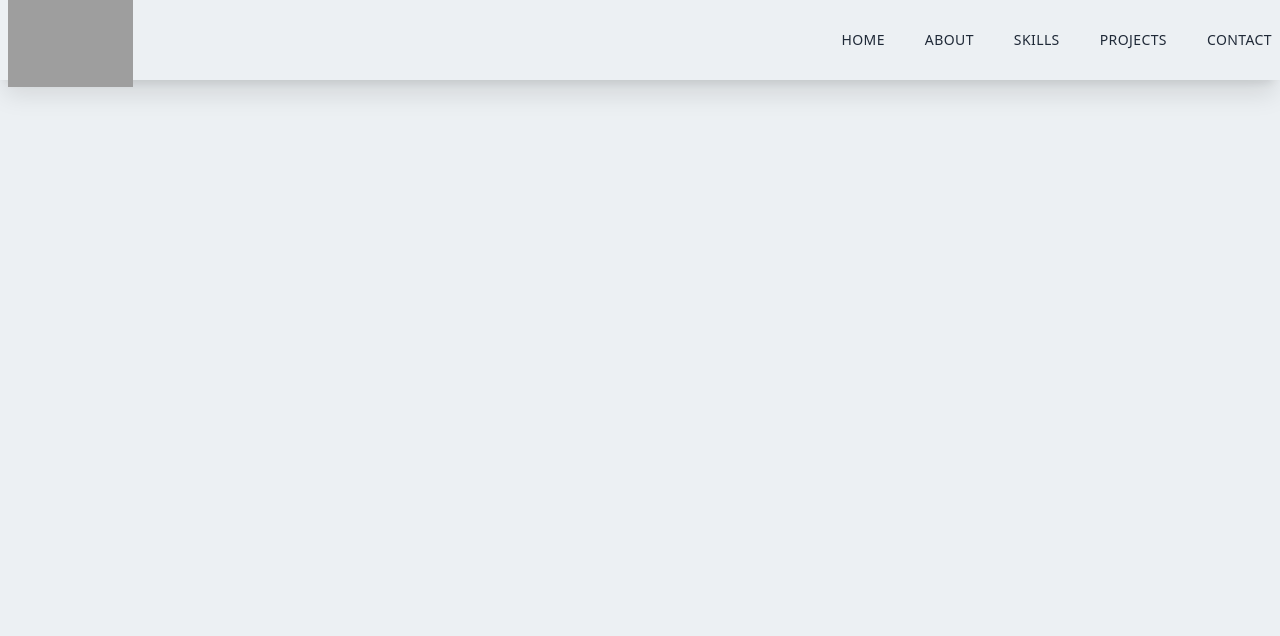
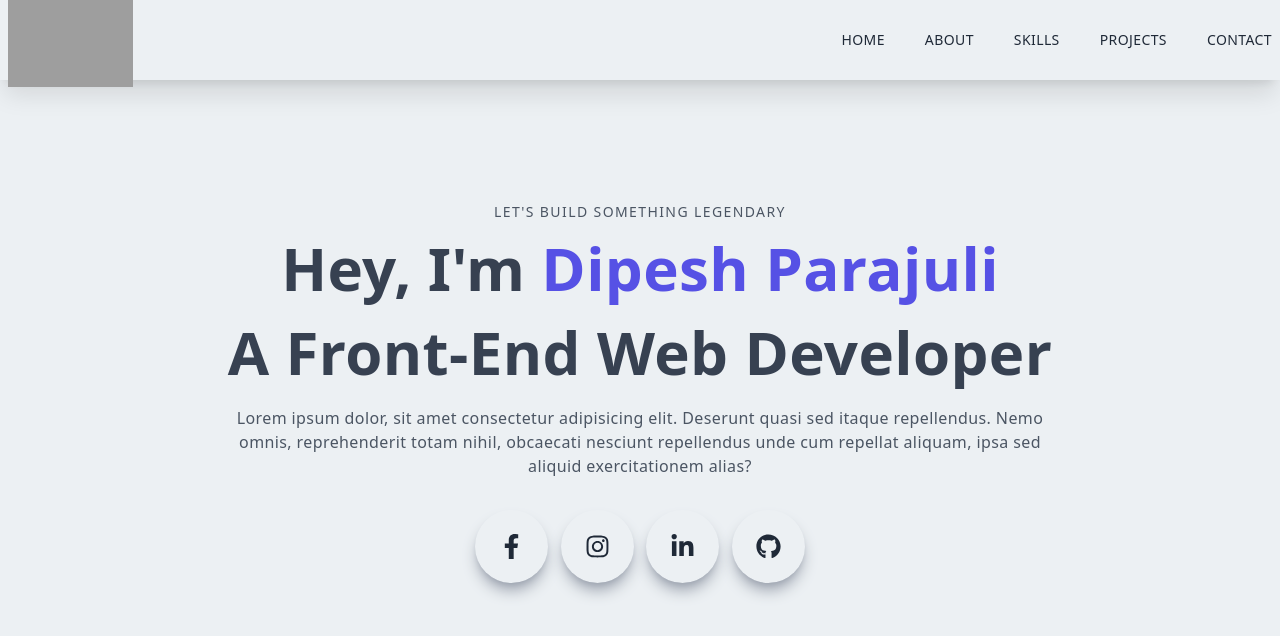
Before and after one commit to catkidd/portfolio-nextjs, a Next.js app: page / in a window 1280 px wide. Shown: the top 636 px of the page. Built offline with nearby package versions, Linux system fonts and the light colour scheme; grey boxes are pictures that could not be loaded.

Commit message:
feat: intro text added

```diff
--- a/components/Main.jsx
+++ b/components/Main.jsx
@@ -21,17 +21,17 @@ const Main = () => {
                             exercitationem alias?
                         </p>
                         <div className="flex items-center justify-between max-w-[330px] m-auto py-4">
-                            <div className="rounded-full shadow-lg shadow-gray-400 p-6 cursor-pointer hover:scale-110 ease-in duration-500">
-                                <FaFacebookF />
+                            <div className="rounded-full shadow-lg shadow-gray-400 p-6 cursor-pointer hover:scale-110 ease-in duration-400">
+                                <FaFacebookF size={25} />
                             </div>
-                            <div className="rounded-full shadow-lg shadow-gray-400 p-6 cursor-pointer hover:scale-110 ease-in duration-500">
-                                <FaInstagram />
+                            <div className="rounded-full shadow-lg shadow-gray-400 p-6 cursor-pointer hover:scale-110 ease-in duration-400">
+                                <FaInstagram size={25} />
                             </div>
-                            <div className="rounded-full shadow-lg shadow-gray-400 p-6 cursor-pointer hover:scale-110 ease-in duration-500">
-                                <FaLinkedinIn />
+                            <div className="rounded-full shadow-lg shadow-gray-400 p-6 cursor-pointer hover:scale-110 ease-in duration-400">
+                                <FaLinkedinIn size={25} />
                             </div>
-                            <div className="rounded-full shadow-lg shadow-gray-400 p-6 cursor-pointer hover:scale-110 ease-in duration-500">
-                                <FaGithub />
+                            <div className="rounded-full shadow-lg shadow-gray-400 p-6 cursor-pointer hover:scale-110 ease-in duration-400">
+                                <FaGithub size={25} />
                             </div>
                         </div>
                     </div>
--- a/pages/index.js
+++ b/pages/index.js
@@ -1,3 +1,4 @@
+import Main from "@/components/Main";
 import Navbar from "@/components/navbar";
 import Head from "next/head";
 
@@ -10,6 +11,7 @@ export default function Home() {
                 <link rel="icon" href="/favicon.ico" />
             </Head>
             <Navbar />
+            <Main />
         </>
     );
 }
```
